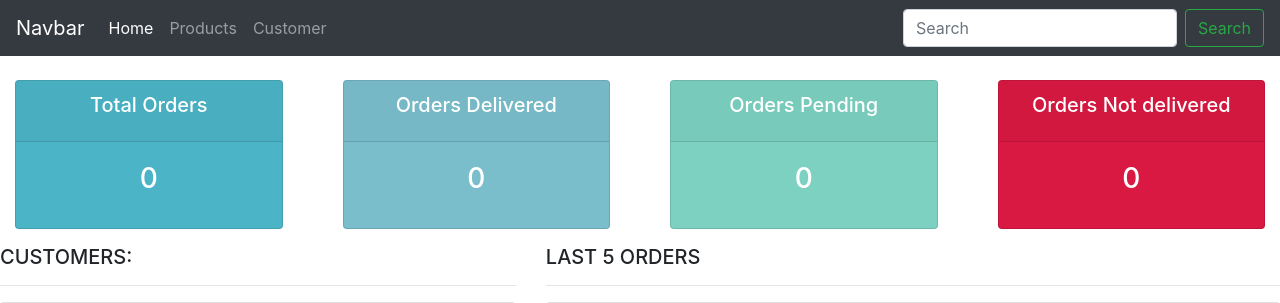
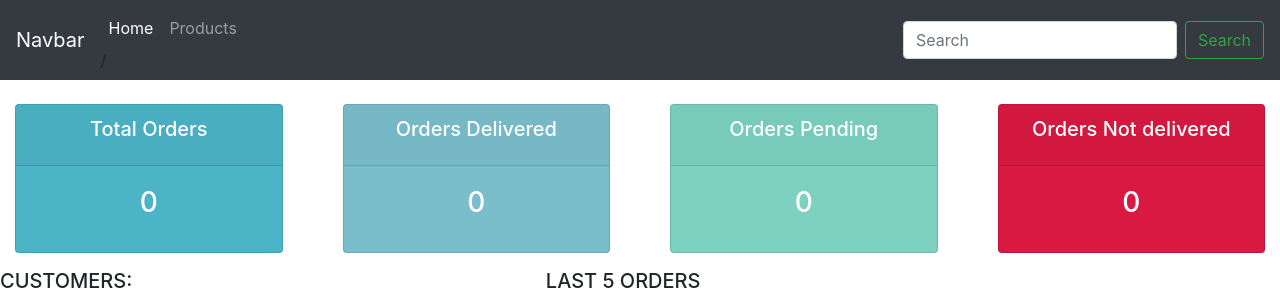
Before and after one commit to Baistan/Online-delivery, a Django app: page / in a window 1280 px wide. Shown: the top 303 px of the page. Run offline with Django 3.2, Linux system fonts and the light colour scheme; data that the repository does not hold is empty; some libraries are stand-ins or nearby versions.

Commit message:
navigation page

```diff
--- a/OnLineShop/store/templates/store/navbar.html
+++ b/OnLineShop/store/templates/store/navbar.html
@@ -7,13 +7,10 @@
   <div class="collapse navbar-collapse" id="navbarSupportedContent">
     <ul class="navbar-nav mr-auto">
       <li class="nav-item active">
-        <a class="nav-link" href="#">Home <span class="sr-only">(current)</span></a>
+        <a class="nav-link" href="{% url 'home' %}">Home<span class="sr-only">(current)</span></a>{% url 'home' %}
       </li>
       <li class="nav-item">
-        <a class="nav-link" href="#">Products</a>
-      </li>
-        <li class="nav-item">
-        <a class="nav-link" href="#">Customer</a>
+        <a class="nav-link" href="{% url 'products' %}">Products</a>
       </li>
     </ul>
     <form class="form-inline my-2 my-lg-0">
```
